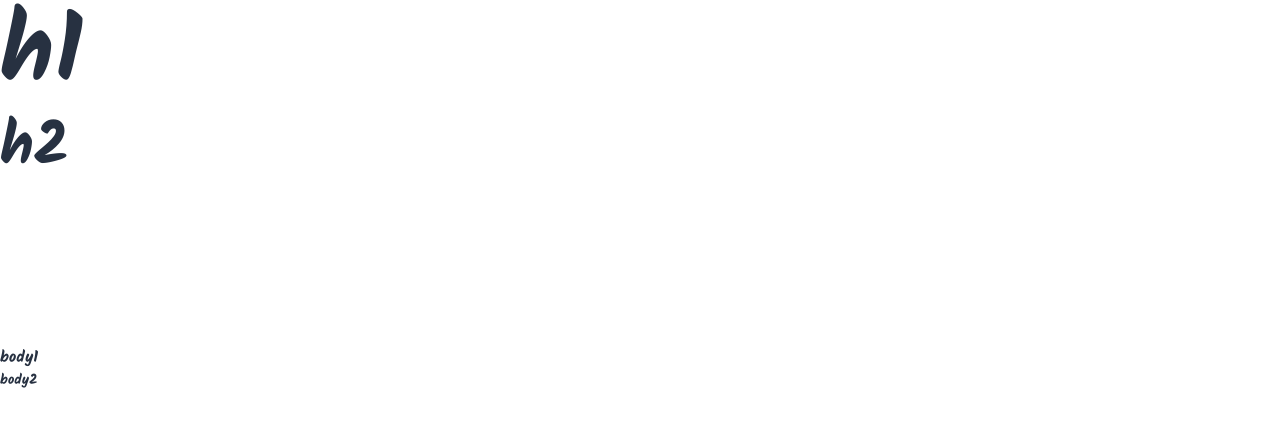
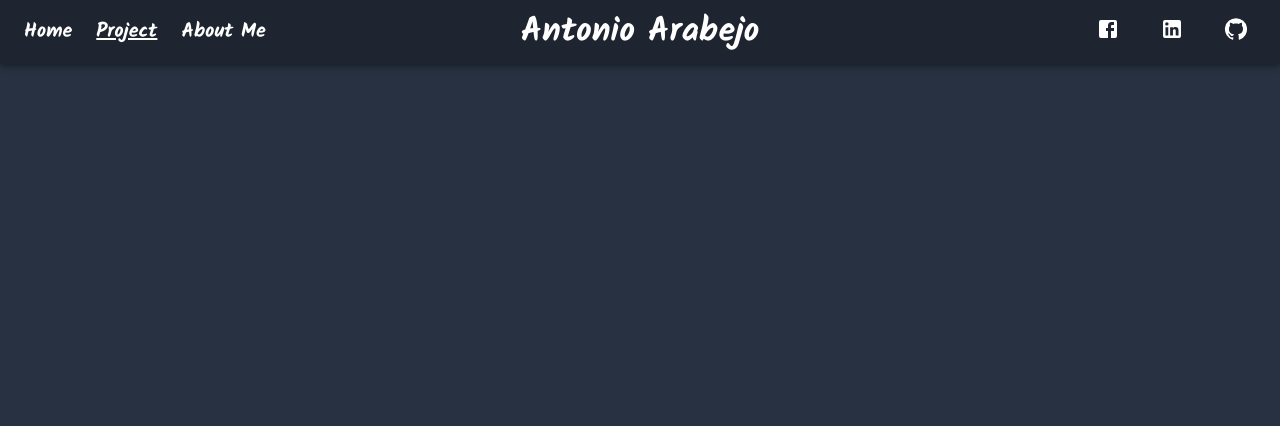
Before and after one commit to Tonix89/antonio-portfolio, a React (Create React App) app: page /projects in a window 1280 px wide. Shown: the top 426 px of the page. Built offline with nearby package versions, Linux system fonts and the light colour scheme.

Commit message:
Header component added.

```diff
--- a/src/App.js
+++ b/src/App.js
@@ -1,15 +1,16 @@
 import { Route, Routes } from "react-router-dom";
 import HomePage from "./components/Pages/Home";
 import ProjectPage from "./components/Pages/Projects";
+import { Box } from "@mui/material";
 
 function App() {
   return (
-    <div className="App">
+    <Box sx={{backgroundColor: "primary.main", height: "100vh"}}>
         <Routes>
           <Route index element={<HomePage />} />
           <Route path="/projects" element={<ProjectPage />} />
         </Routes>
-    </div>
+    </Box>
   );
 }
 
--- /dev/null
+++ b/src/components/Header/index.jsx
@@ -0,0 +1,261 @@
+import { useState } from 'react';
+import {
+  Box,
+  Typography,
+  AppBar,
+  Toolbar,
+  Link,
+  IconButton,
+  Divider,
+  Drawer,
+} from '@mui/material';
+import FacebookIcon from '@mui/icons-material/Facebook';
+import MenuIcon from '@mui/icons-material/Menu';
+import LinkedInIcon from '@mui/icons-material/LinkedIn';
+import GitHubIcon from '@mui/icons-material/GitHub';
+import { NavLink } from 'react-router-dom';
+
+export default function Header() {
+  const [mobile, setMobile] = useState(false);
+  const handleDrawerToggle = () => {
+    setMobile((prevState) => !prevState);
+  };
+
+  const drawer = (
+    <Box onClick={handleDrawerToggle} sx={{ textAlign: 'center' }}>
+      <Box>
+        <Link href="/">
+          <Typography variant="h4" sx={{ m: 2 }}>
+            Antonio Arabejo
+          </Typography>
+        </Link>
+      </Box>
+      <Divider sx={{ borderColor: 'secondary.main' }} />
+      <Box
+        sx={{
+          display: 'flex',
+          flexDirection: 'column',
+          alignItems: 'center',
+          justifyContent: 'space-between',
+          m: 2,
+          height: '100%',
+        }}
+      >
+        <Box sx={{ display: 'flex', flexDirection: 'column', gap: 1 }}>
+          <Link
+            component={NavLink}
+            to="/"
+            underline="none"
+            sx={{
+              '&.active': {
+                textDecoration: 'underline',
+                color: 'secondary.main',
+              },
+            }}
+          >
+            <Typography variant="h6">Home</Typography>
+          </Link>
+          <Link
+            component={NavLink}
+            to="/projects"
+            underline="none"
+            sx={{
+              '&.active': {
+                textDecoration: 'underline',
+                color: 'secondary.main',
+              },
+            }}
+          >
+            <Typography variant="h6">Project</Typography>
+          </Link>
+          <Link
+            component={NavLink}
+            to="/about"
+            underline="none"
+            sx={{
+              '&.active': {
+                textDecoration: 'underline',
+                color: 'secondary.main',
+              },
+            }}
+          >
+            <Typography variant="h6">About Me</Typography>
+          </Link>
+        </Box>
+        <Box sx={{ display: 'flex', gap: { md: 3 } }}>
+          <IconButton>
+            <Link
+              href="https://www.facebook.com/tonixzz"
+              sx={{ color: 'secondary.main' }}
+            >
+              <FacebookIcon />
+            </Link>
+          </IconButton>
+          <IconButton>
+            <Link
+              href="https://www.linkedin.com/in/antonio-arabejo-a22524152"
+              sx={{ color: 'secondary.main' }}
+            >
+              <LinkedInIcon />
+            </Link>
+          </IconButton>
+          <IconButton>
+            <Link
+              href="https://github.com/Tonix89"
+              sx={{ color: 'secondary.main' }}
+            >
+              <GitHubIcon />
+            </Link>
+          </IconButton>
+        </Box>
+      </Box>
+    </Box>
+  );
+
+  return (
+    <>
+      <AppBar component="nav" sx={{ backgroundColor: 'primary.dark' }}>
+        <Toolbar sx={{ justifyContent: 'center' }}>
+          <Box
+            sx={{
+              display: { xs: 'flex', sm: 'none' },
+              alignItems: 'center',
+              justifyContent: 'space-between',
+              width: '100%',
+            }}
+          >
+            <Box sx={{ width: '24px', p: '8px' }}></Box>
+            <Box>
+              <Link href="/" underline="none">
+                <Typography variant="h4">Antonio Arabejo</Typography>
+              </Link>
+            </Box>
+            <IconButton
+              color="inherit"
+              aria-label="open drawer"
+              edge="start"
+              onClick={handleDrawerToggle}
+            >
+              <MenuIcon />
+            </IconButton>
+          </Box>
+          <Box
+            maxWidth="xl"
+            sx={{
+              display: { xs: 'none', sm: 'flex' },
+              alignItems: 'center',
+              justifyContent: 'space-between',
+              width: '100%',
+            }}
+          >
+            <Box
+              sx={{
+                display: 'flex',
+                gap: { sm: 1, md: 3 },
+                width: { md: '245px' },
+              }}
+            >
+              <Link
+                component={NavLink}
+                to="/"
+                underline="none"
+                sx={{
+                  '&.active': {
+                    textDecoration: 'underline',
+                    color: 'secondary.main',
+                  },
+                }}
+              >
+                <Typography variant="h6">Home</Typography>
+              </Link>
+              <Link
+                component={NavLink}
+                to="/projects"
+                underline="none"
+                sx={{
+                  '&.active': {
+                    textDecoration: 'underline',
+                    color: 'secondary.main',
+                  },
+                }}
+              >
+                <Typography variant="h6">Project</Typography>
+              </Link>
+              <Link
+                component={NavLink}
+                to="/about"
+                underline="none"
+                sx={{
+                  '&.active': {
+                    textDecoration: 'underline',
+                    color: 'secondary.main',
+                  },
+                }}
+              >
+                <Typography variant="h6">About Me</Typography>
+              </Link>
+            </Box>
+            <Box>
+              <Link href="/" underline="none">
+                <Typography variant="h4">Antonio Arabejo</Typography>
+              </Link>
+            </Box>
+            <Box
+              sx={{
+                display: 'flex',
+                gap: { md: 3 },
+                width: { md: '245px' },
+                justifyContent: 'flex-end',
+              }}
+            >
+              <IconButton>
+                <Link
+                  href="https://www.facebook.com/tonixzz"
+                  sx={{ color: 'secondary.main' }}
+                >
+                  <FacebookIcon />
+                </Link>
+              </IconButton>
+              <IconButton>
+                <Link
+                  href="https://www.linkedin.com/in/antonio-arabejo-a22524152"
+                  sx={{ color: 'secondary.main' }}
+                >
+                  <LinkedInIcon />
+                </Link>
+              </IconButton>
+              <IconButton>
+                <Link
+                  href="https://github.com/Tonix89"
+                  sx={{ color: 'secondary.main' }}
+                >
+                  <GitHubIcon />
+                </Link>
+              </IconButton>
+            </Box>
+          </Box>
+        </Toolbar>
+      </AppBar>
+      <nav>
+        <Drawer
+          anchor="top"
+          open={mobile}
+          onClose={handleDrawerToggle}
+          ModalProps={{
+            keepMounted: true,
+          }}
+          sx={{
+            display: { xs: 'block', sm: 'none' },
+            '& .MuiDrawer-paper': {
+              boxSizing: 'border-box',
+              backgroundColor: 'primary.main',
+              height: '50vh',
+            },
+          }}
+        >
+          {drawer}
+        </Drawer>
+      </nav>
+    </>
+  );
+}
--- a/src/components/Pages/Home/index.jsx
+++ b/src/components/Pages/Home/index.jsx
@@ -1,9 +1,10 @@
 import { NavLink } from 'react-router-dom';
+import Header from '../../Header';
 
 export default function HomePage() {
   return (
     <>
-      <NavLink to={'/projects'}>Go to projects</NavLink>
+      <Header />
     </>
   );
 }
--- a/src/components/Pages/Projects/index.jsx
+++ b/src/components/Pages/Projects/index.jsx
@@ -1,17 +1,9 @@
-import { NavLink } from 'react-router-dom';
-import { Button, Typography } from '@mui/material';
+import Header from '../../Header';
 
 export default function ProjectPage() {
   return (
     <>
-      <Typography variant="h1">h1</Typography>
-      <Typography variant="h2">h2</Typography>
-      <Typography variant="h3">h3</Typography>
-      <Typography variant="h4">h4</Typography>
-      <Typography variant="h5">h5</Typography>
-      <Typography variant="h6">h6</Typography>
-      <Typography variant="body1">body1</Typography>
-      <Typography variant="body2">body2</Typography>
+      <Header />
     </>
   );
 }
--- a/src/styles/theme.jsx
+++ b/src/styles/theme.jsx
@@ -4,6 +4,7 @@ const theme = createTheme({
   palette: {
     primary: {
       main: '#273141',
+      dark: '#1e2530',
     },
     secondary: {
       main: '#ffffff',
@@ -29,12 +30,21 @@ const theme = createTheme({
     },
     h4: {
       color: '#ffffff',
+      '@media (max-width:900px)': {
+        fontSize: '1.5rem',
+      },
+      '@media (max-width:600px)': {
+        fontSize: '1rem',
+      },
     },
     h5: {
       color: '#ffffff',
     },
     h6: {
       color: '#ffffff',
+      '@media (max-width:900px)': {
+        fontSize: '0.95rem',
+      },
     },
     body1: {
       color: '#273141',
```
Also changed, not shown: src/profile.png (added).
